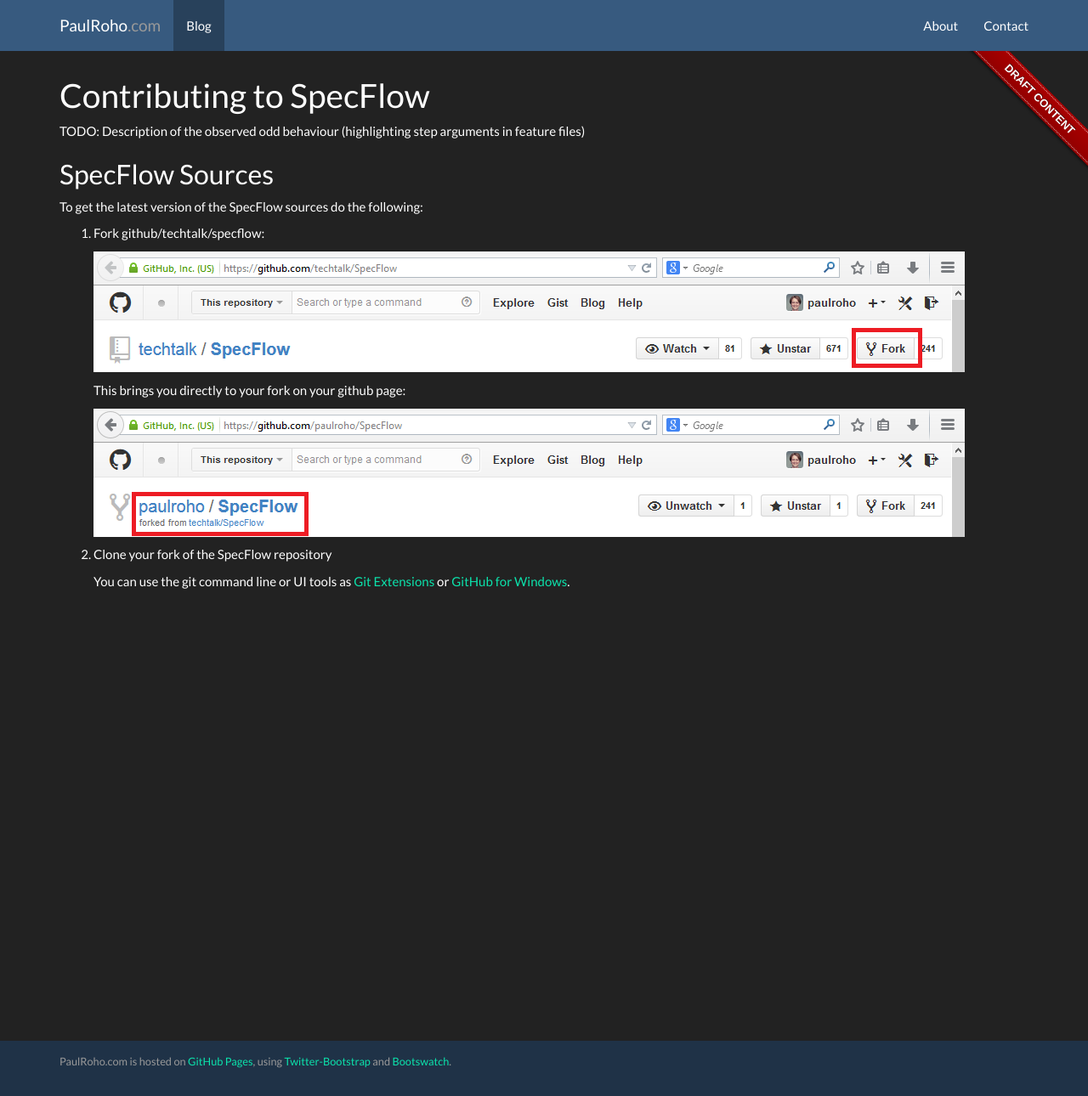
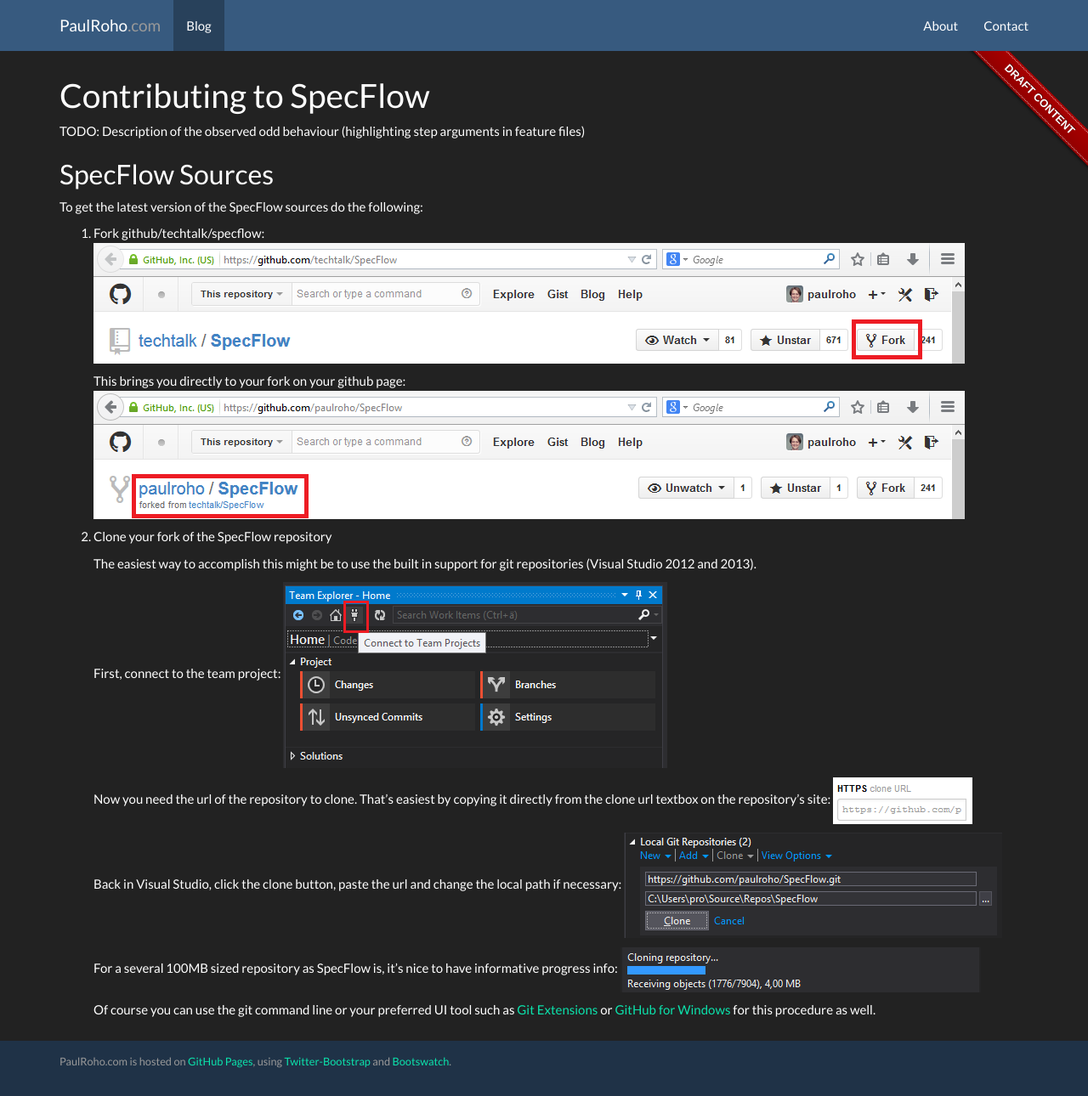
Before and after one commit to paulroho/paulroho.github.io, a Jekyll site: the page built from _posts/2014-05-30-Contributing-to-Specflow.md, in a window 1280 px wide and 1290 px high. Shown: the whole window at 85% size. Built offline with Jekyll 4.4.1, drawn with Linux system fonts in a browser that asks for light colours; nearby versions of some CDN libraries.

Commit message:
Contrib SpecFlow: cloning

```diff
--- a/_posts/2014-05-30-Contributing-to-Specflow.md
+++ b/_posts/2014-05-30-Contributing-to-Specflow.md
@@ -17,13 +17,25 @@
 To get the latest version of the SpecFlow sources do the following:
 
 1. Fork github/techtalk/specflow:
-
    ![Forking SpecFlow](/images/posts/ForkingSpecflow.png)
 
 	 This brings you directly to your fork on your github page:
-
    ![Forked SpecFlow](/images/posts/ForkedSpecflow.png)
 
 2. Clone your fork of the SpecFlow repository
 
-   You can use the git command line or UI tools as [Git Extensions](https://github.com/gitextensions/gitextensions) or [GitHub for Windows](https://windows.github.com/).
+	 The easiest way to accomplish this might be to use the built in support for git repositories (Visual Studio 2012 and 2013).
+
+	 First, connect to the team project:
+	 ![Connecting to Team Project in Visual Studio 2013](/images/posts/ConnectToTeamProject.png)
+
+	 Now you need the url of the repository to clone. That's easiest by copying it directly from the clone url textbox on the repository's site:
+	 ![HTTPS clone URL on GitHub](/images/posts/GetRepoCloneUrl.PNG)
+
+	 Back in Visual Studio, click the clone button, paste the url and change the local path if necessary:
+	 ![Cloning a repository in Visual Studio 2013](/images/posts/CloneRepository.PNG)
+
+	 For a several 100MB sized repository as SpecFlow is, it's nice to have informative progress info:
+	 ![Progress on cloning](/images/posts/CloningInProgress.PNG)
+
+   Of course you can use the git command line or your preferred UI tool such as [Git Extensions](https://github.com/gitextensions/gitextensions) or [GitHub for Windows](https://windows.github.com/) for this procedure as well.
```
Also changed, not shown: images/posts/CloneRepository.PNG (added), images/posts/CloningInProgress.PNG (added), images/posts/ConnectToTeamProject.png (added), images/posts/GetRepoCloneUrl.PNG (added).
